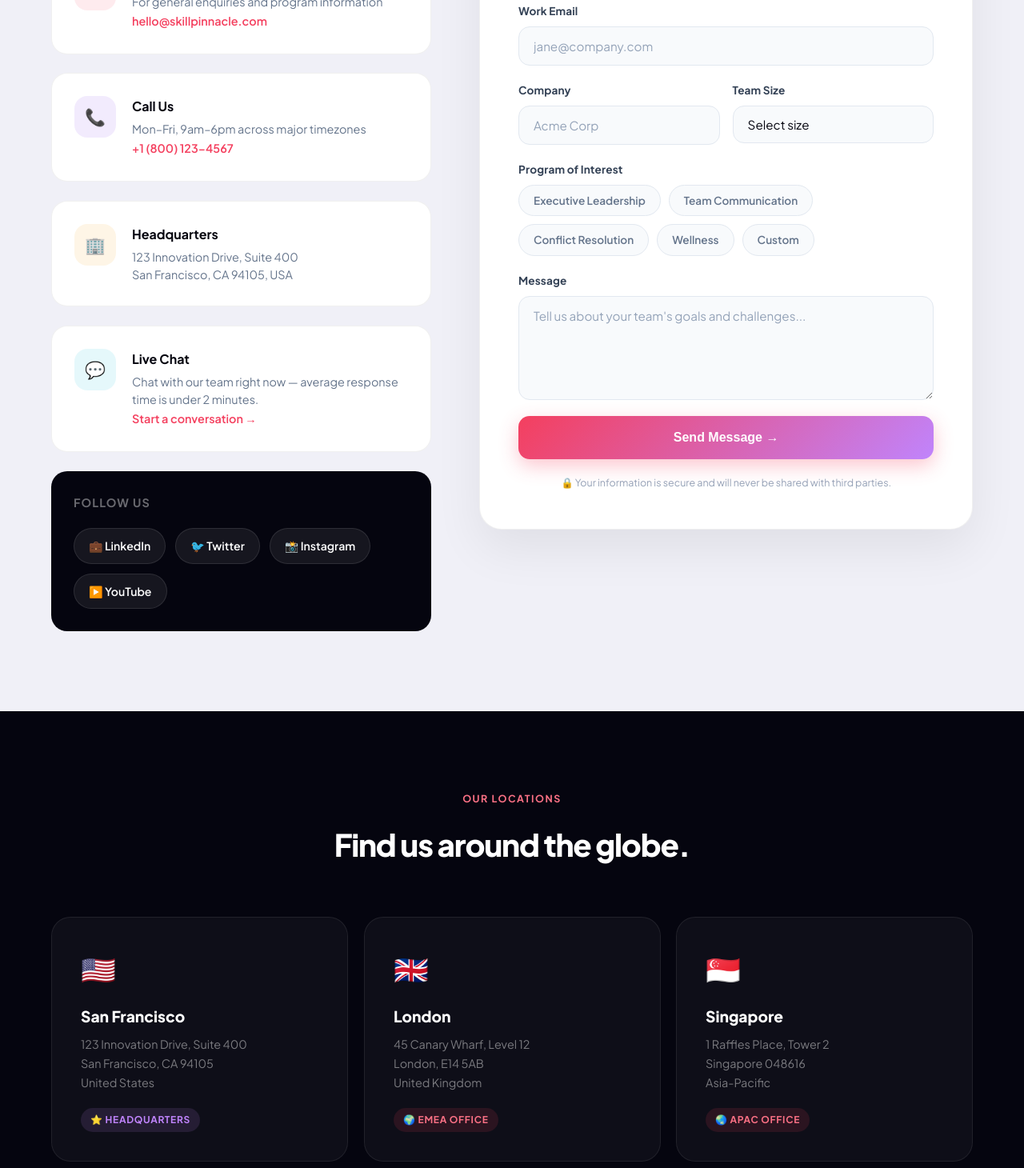
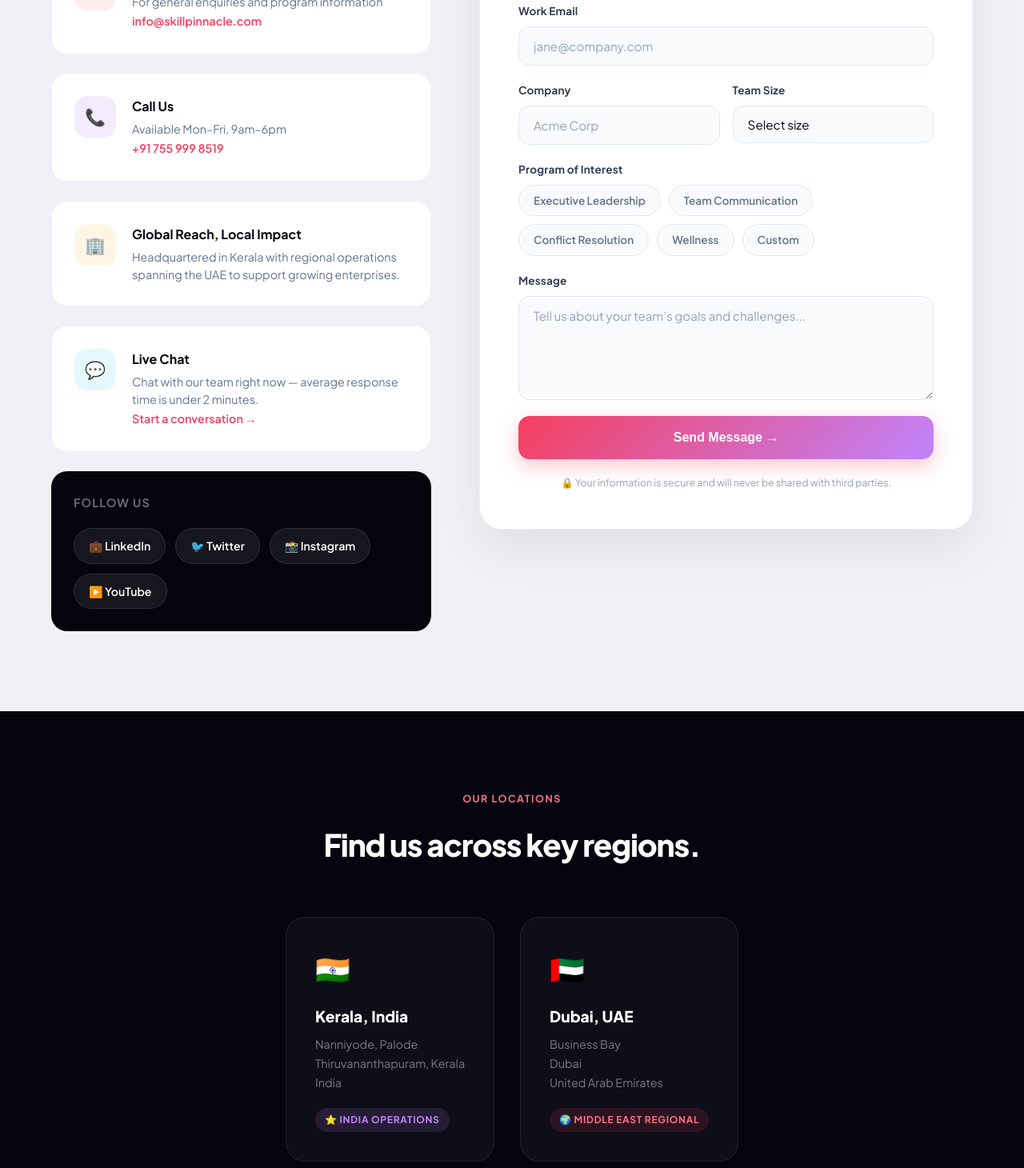
Before and after one commit to abhinanthpy132/Skill-Pinnacle, a plain HTML site: page contact.html in a window 1280 px wide. Shown: the part 960-2420 px from the top of the page at 80% size. Drawn offline with Linux system fonts and the light colour scheme.

Commit message:
Update contact.html
update

```diff
--- a/contact.html
+++ b/contact.html
@@ -3,18 +3,17 @@
 <head>
     <meta charset="UTF-8">
     <meta name="viewport" content="width=device-width, initial-scale=1.0">
-    <title>Contact Us | Skill Pinnacle</title>
-    <meta name="description" content="Get in touch with Skill Pinnacle. Reach out to book a workshop, request a demo, or talk to an expert about your organization's needs.">
+    <title>Contact Us | SkillPinnacle Kerala & UAE</title>
+    <meta name="description" content="Get in touch with SkillPinnacle. Reach out to book a workshop, request a demo, or talk to an expert in our Kerala or UAE offices.">
     <link rel="stylesheet" href="style.css">
     <link rel="stylesheet" href="contact.css">
     <link href="https://fonts.googleapis.com/css2?family=Plus+Jakarta+Sans:wght@400;500;600;700;800&display=swap" rel="stylesheet">
 </head>
 <body>
 
-    <!-- HEADER -->
     <header class="sticky-header" id="header">
         <a href="index.html" class="logo">
-            <img src="assets/logo.png" alt="Skill Pinnacle" class="logo-img">
+            <img src="assets/logo.png" alt="SkillPinnacle Logo" class="logo-img">
         </a>
         <nav class="main-nav">
             <a href="index.html">Home</a>
@@ -26,14 +25,12 @@
         <div class="cta-buttons">
             <a href="booking.html" class="btn btn-primary">Book a Workshop</a>
         </div>
-        <button class="mobile-menu-btn">
+        <button class="mobile-menu-btn" aria-label="Toggle Navigation">
             <span></span><span></span><span></span>
         </button>
     </header>
 
     <main>
-
-        <!-- ====== HERO ====== -->
         <section class="ct-hero">
             <div class="ct-blob ct-blob-1"></div>
             <div class="ct-blob ct-blob-2"></div>
@@ -49,21 +46,18 @@
                     <span class="ct-gradient-word">great together.</span>
                 </h1>
                 <p class="ct-hero-sub">
-                    Whether you're exploring our programs, ready to book a workshop, or just want to talk — our team is here and ready to help.
+                    Whether you're exploring our programs, ready to book a workshop, or just want to talk — our team in Kerala and the UAE is here to help.
                 </p>
             </div>
         </section>
 
-        <!-- ====== MAIN CONTACT SECTION ====== -->
         <section class="ct-main">
             <div class="ct-main-inner">
-
-                <!-- LEFT: Info -->
                 <div class="ct-info">
                     <div class="ct-info-header fade-up animate">
                         <p class="ct-info-eyebrow">Contact Details</p>
                         <h2 class="ct-info-title">We'd love to hear from you.</h2>
-                        <p class="ct-info-sub">Our global team is available to assist you across multiple timezones. Reach us through any of the channels below.</p>
+                        <p class="ct-info-sub">Our regional teams are available to assist you across India and the Middle East. Reach us through any of the channels below.</p>
                     </div>
 
                     <div class="ct-info-card fade-up animate delay-1">
@@ -71,7 +65,7 @@
                         <div class="ct-card-body">
                             <h4>Email Us</h4>
                             <p>For general enquiries and program information</p>
-                            <a href="mailto:hello@skillpinnacle.com">hello@skillpinnacle.com</a>
+                            <a href="mailto:info@skillpinnacle.com">info@skillpinnacle.com</a>
                         </div>
                     </div>
 
@@ -79,16 +73,16 @@
                         <div class="ct-card-icon purple">📞</div>
                         <div class="ct-card-body">
                             <h4>Call Us</h4>
-                            <p>Mon–Fri, 9am–6pm across major timezones</p>
-                            <a href="tel:+18001234567">+1 (800) 123-4567</a>
+                            <p>Available Mon–Fri, 9am–6pm</p>
+                            <a href="tel:+917559998519">+91 755 999 8519</a>
                         </div>
                     </div>
 
                     <div class="ct-info-card fade-up animate delay-2">
                         <div class="ct-card-icon amber">🏢</div>
                         <div class="ct-card-body">
-                            <h4>Headquarters</h4>
-                            <p>123 Innovation Drive, Suite 400<br>San Francisco, CA 94105, USA</p>
+                            <h4>Global Reach, Local Impact</h4>
+                            <p>Headquartered in Kerala with regional operations spanning the UAE to support growing enterprises.</p>
                         </div>
                     </div>
 
@@ -112,7 +106,6 @@
                     </div>
                 </div>
 
-                <!-- RIGHT: Form -->
                 <div class="ct-form-wrap fade-up animate delay-1">
                     <div class="ct-form-header">
                         <h3>Send us a message</h3>
@@ -127,7 +120,7 @@
                             </div>
                             <div class="ct-field">
                                 <label class="ct-label" for="lastName">Last Name</label>
-                                <input id="lastName" type="text" class="ct-input" placeholder="Smith" required>
+                                <input id="lastName" type="text" class="ct-input" placeholder="Doe" required>
                             </div>
                         </div>
 
@@ -176,37 +169,29 @@
             </div>
         </section>
 
-        <!-- ====== OFFICES ====== -->
         <section class="ct-offices-section">
             <div class="ct-offices-inner">
                 <div class="ct-offices-header fade-up animate">
                     <p class="ct-offices-eyebrow">Our Locations</p>
-                    <h2 class="ct-offices-title">Find us around the globe.</h2>
+                    <h2 class="ct-offices-title">Find us across key regions.</h2>
                 </div>
-                <div class="ct-offices-grid">
-                    <div class="ct-office-card fade-up animate">
-                        <span class="ct-office-flag">🇺🇸</span>
-                        <div class="ct-office-city">San Francisco</div>
-                        <div class="ct-office-address">123 Innovation Drive, Suite 400<br>San Francisco, CA 94105<br>United States</div>
-                        <span class="ct-office-badge hq">⭐ Headquarters</span>
+                <div class="ct-offices-grid" style="justify-content: center; display: flex; gap: 32px; flex-wrap: wrap;">
+                    <div class="ct-office-card fade-up animate" style="max-width: 350px;">
+                        <span class="ct-office-flag">🇮🇳</span>
+                        <div class="ct-office-city">Kerala, India</div>
+                        <div class="ct-office-address">Nanniyode, Palode<br>Thiruvananthapuram, Kerala<br>India</div>
+                        <span class="ct-office-badge hq">⭐ India Operations</span>
                     </div>
-                    <div class="ct-office-card fade-up animate delay-1">
-                        <span class="ct-office-flag">🇬🇧</span>
-                        <div class="ct-office-city">London</div>
-                        <div class="ct-office-address">45 Canary Wharf, Level 12<br>London, E14 5AB<br>United Kingdom</div>
-                        <span class="ct-office-badge">🌍 EMEA Office</span>
-                    </div>
-                    <div class="ct-office-card fade-up animate delay-2">
-                        <span class="ct-office-flag">🇸🇬</span>
-                        <div class="ct-office-city">Singapore</div>
-                        <div class="ct-office-address">1 Raffles Place, Tower 2<br>Singapore 048616<br>Asia-Pacific</div>
-                        <span class="ct-office-badge">🌏 APAC Office</span>
+                    <div class="ct-office-card fade-up animate delay-1" style="max-width: 350px;">
+                        <span class="ct-office-flag">🇦🇪</span>
+                        <div class="ct-office-city">Dubai, UAE</div>
+                        <div class="ct-office-address">Business Bay<br>Dubai<br>United Arab Emirates</div>
+                        <span class="ct-office-badge">🌍 Middle East Regional</span>
                     </div>
                 </div>
             </div>
         </section>
 
-        <!-- ====== FAQ ====== -->
         <section class="ct-faq-section">
             <div class="ct-faq-inner">
                 <div class="ct-faq-header fade-up animate">
@@ -238,9 +223,8 @@
             </div>
         </section>
 
-        <!-- ====== NPS CTA ====== -->
         <section class="nps-cta-layer">
-            <img src="assets/footerbg.png" alt="" class="nps-bg-video">
+            <img src="assets/footerbg.png" alt="SkillPinnacle Background" class="nps-bg-video">
             <div class="nps-cta-content text-center fade-up animate">
                 <h2 class="nps-heading">See better in action.</h2>
                 <p class="nps-sub">Test drive the Human Transformation Platform™, personalized to your goals, metrics, and workforce.</p>
@@ -251,17 +235,15 @@
             </div>
             <div class="nps-floor-curve"></div>
         </section>
-
     </main>
 
-    <!-- FOOTER -->
     <footer class="site-footer">
         <div class="max-w footer-grid">
             <div class="footer-col brand-col">
                 <a href="index.html" class="logo">
-                    <img src="assets/logo.png" alt="Skill Pinnacle" class="logo-img">
+                    <img src="assets/logo.png" alt="SkillPinnacle Logo" class="logo-img">
                 </a>
-                <p>Empowering teams with science-backed coaching and human-centric leadership programs.</p>
+                <p>Empowering teams with science-backed coaching and human-centric leadership programs across Kerala and the UAE.</p>
                 <div class="social-links">
                     <a href="#">LinkedIn</a>
                     <a href="#">Twitter</a>
@@ -290,18 +272,16 @@
             </div>
         </div>
         <div class="footer-bottom max-w">
-            <p>&copy; 2026 Skill Pinnacle. All rights reserved.</p>
+            <p>&copy; 2026 SkillPinnacle. All rights reserved.</p>
         </div>
     </footer>
 
     <script src="script.js"></script>
     <script>
-        // Program pill toggle
         document.querySelectorAll('.ct-prog-pill').forEach(pill => {
             pill.addEventListener('click', () => pill.classList.toggle('selected'));
         });
 
-        // FAQ accordion
         document.querySelectorAll('.ct-faq-item').forEach(item => {
             item.querySelector('.ct-faq-q').addEventListener('click', () => {
                 const isOpen = item.classList.contains('open');
@@ -310,7 +290,6 @@
             });
         });
 
-        // Form submit feedback
         document.getElementById('contactForm').addEventListener('submit', function(e) {
             e.preventDefault();
             const btn = this.querySelector('.ct-submit');
```
